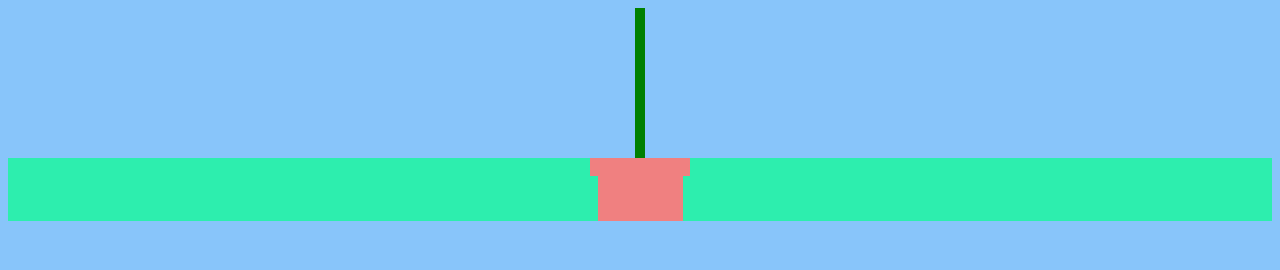
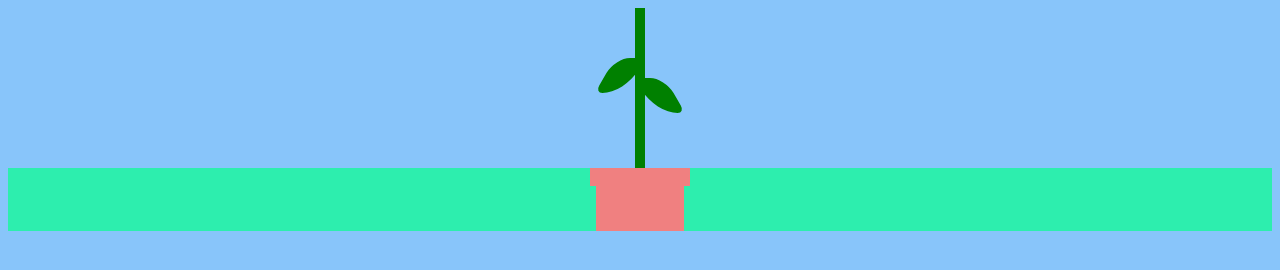
Before and after one commit to CandaceClarke/flower, a plain HTML site: page index.html in a window 1280 px wide. Drawn offline with Linux system fonts and the light colour scheme.

Commit message:
added leaves and attached them to the stem

```diff
--- a/index.html
+++ b/index.html
@@ -13,8 +13,9 @@
       <!--additional petals-->
 
       <div class="greenery">
+        <div class="leaf2"></div>
         <div class="stem"></div>
-        <div class="leaf"></div>
+        <div class="leaf1"></div>
       </div>
       <div class="pot">
         <div class="rim"></div>
--- a/style.css
+++ b/style.css
@@ -9,11 +9,36 @@ body {
 */
 
 /* flower petals, leaves */
+
+.greenery {
+    display: flex;
+    justify-content: center;
+}
 .stem {
     background: green;
     width: 10px;
-    height: 150px;
-    margin: auto;
+    height: 160px;
+    margin-left: 0;
+}
+
+.leaf1 {
+    background: green;
+    width: 30px;
+    height: 35px;
+    border-radius: 10px 20px 10px 30px;
+    transform: skew(30deg);
+    margin-bottom: 50px;
+    margin-top: 70px;
+}
+
+.leaf2 {
+    background: green;
+    width: 30px;
+    height: 35px;
+    border-radius: 20px 10px 30px 10px;
+    transform: skew(-30deg);
+    margin-bottom: 70px;
+    margin-top: 50px;
 }
 
 .pot {
@@ -31,7 +56,7 @@ body {
 
 .bowl {
     background: lightcoral;
-    width: 85px;
+    width: 88px;
     height: 45px;
     margin: auto;
 }
```
